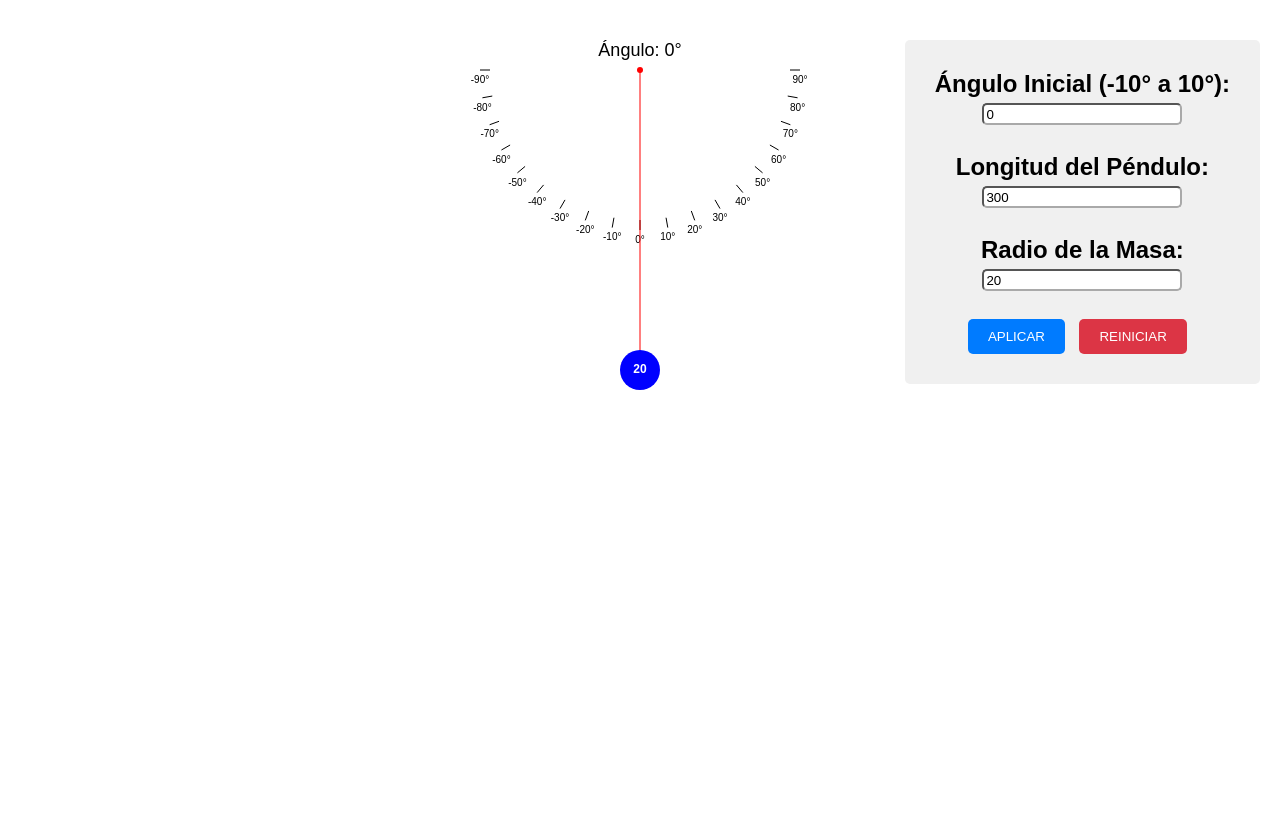
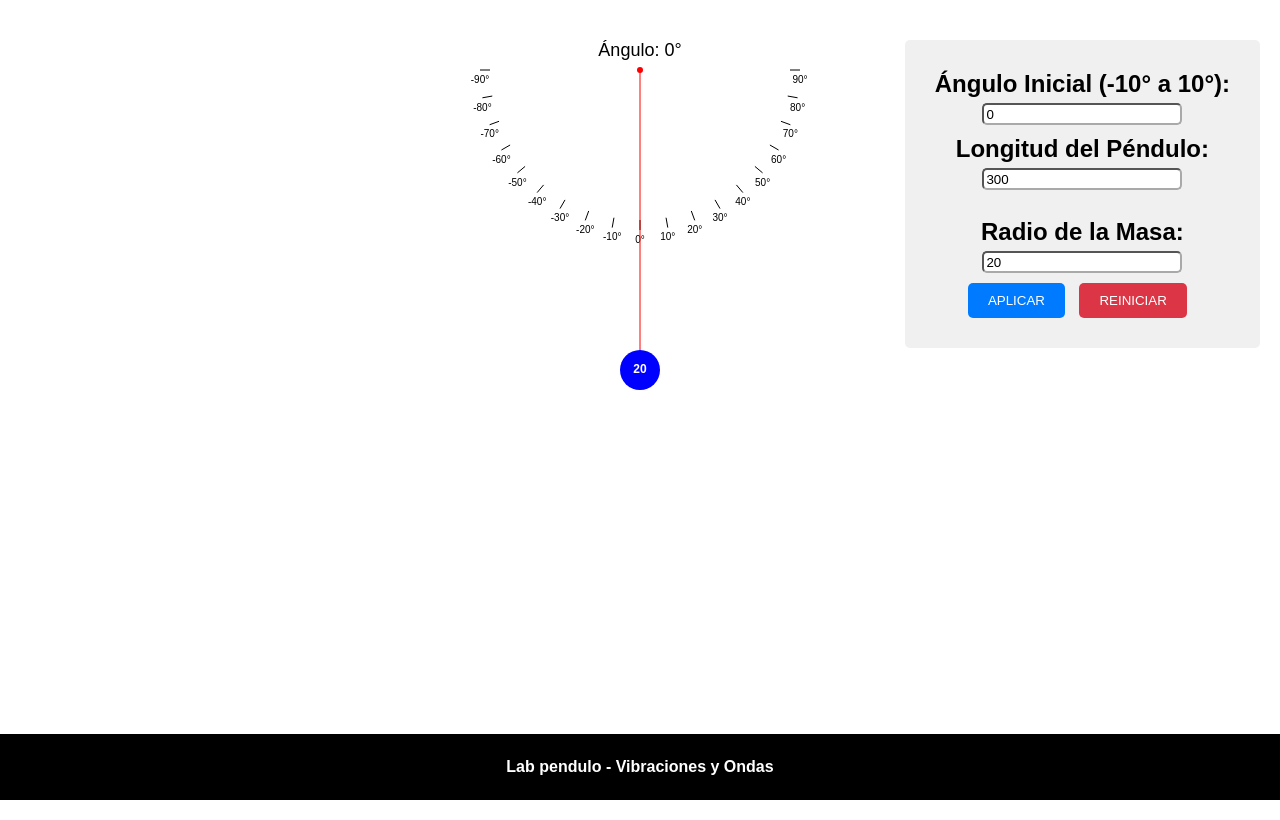
Before and after one commit to andresr02799/Ondas, a plain HTML site: page index.html in a window 1280 px wide. Drawn offline with Linux system fonts and the light colour scheme.

Commit message:
creacion de footer

```diff
--- a/index.html
+++ b/index.html
@@ -14,7 +14,6 @@
         <label for="anguloInicial">Ángulo Inicial (-10° a 10°):</label>
         <input type="number" id="anguloInicial" value="0" min="-10" max="10">
         <br>
-        <br>
         <label for="longitudPendulo">Longitud del Péndulo:</label>
         <input type="number" id="longitudPendulo" value="300">
         <br>
@@ -22,9 +21,11 @@
         <label for="radioMasa">Radio de la Masa:</label>
         <input type="number" id="radioMasa" value="20">
         <br>
-        <br>
         <button onclick="aplicarConfiguracion()">APLICAR</button>
-        <button onclick="reiniciar()">REINICIAR</button>
+        <button onclick="reiniciar()">REINICIAR</button> <!-- Nuevo botón para reiniciar -->
+    </div>
+    <div class="footer">
+        <p>Lab pendulo - Vibraciones y Ondas</p>
     </div>
     <canvas id="lienzo"></canvas>
     <script src="script.js"></script>
--- a/styles.css
+++ b/styles.css
@@ -6,6 +6,8 @@ html {
     height: 100%;
     font-family: Arial, Helvetica, sans-serif;
     background-color: #fff;
+    overflow-x: hidden;
+    overflow-y: hidden;
 }
 
 canvas {
@@ -99,3 +101,15 @@ canvas {
     border-radius: 5px;
     margin-top: 20px;
 }
+
+.footer {
+    position: fixed;
+    bottom: 0;
+    left: 0;
+    width: 100%;
+    background-color: black;
+    color: white;
+    text-align: center;
+    padding: 8px 0;
+    font-weight: bold;
+}
```
